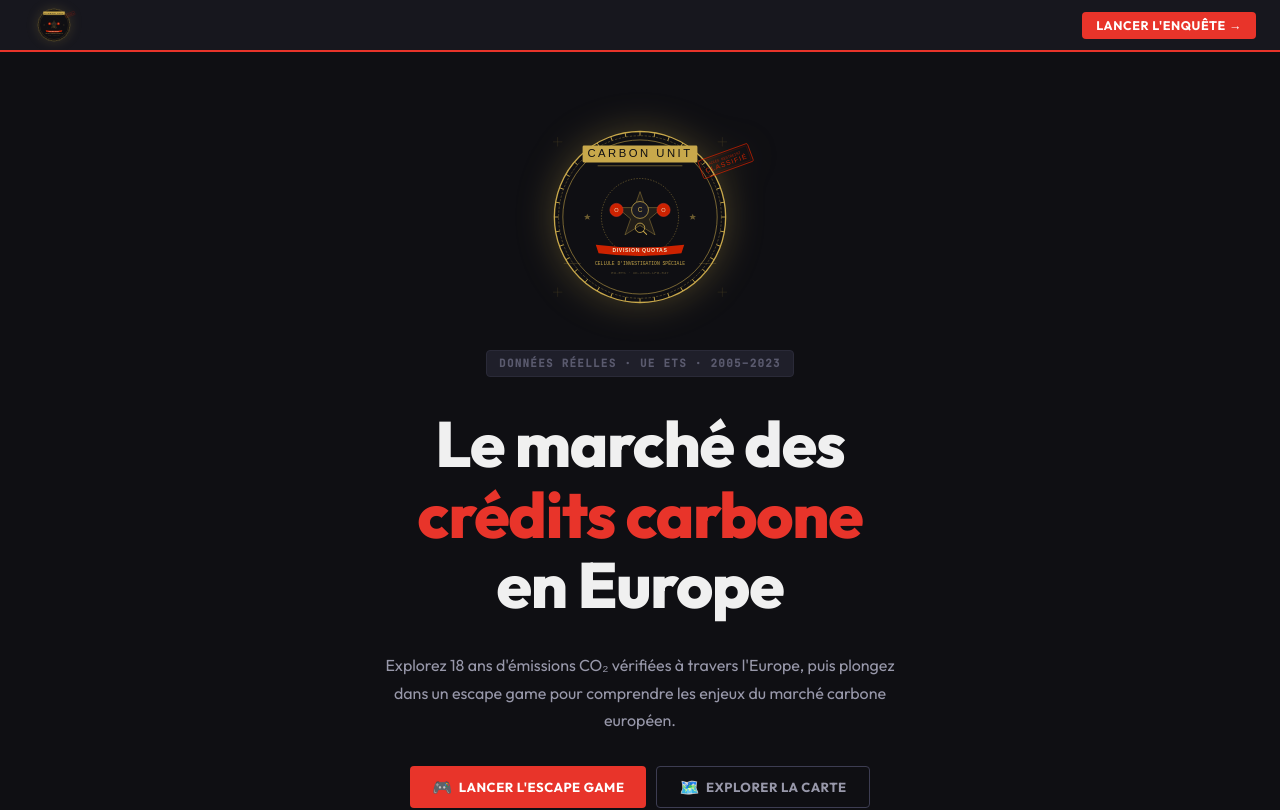
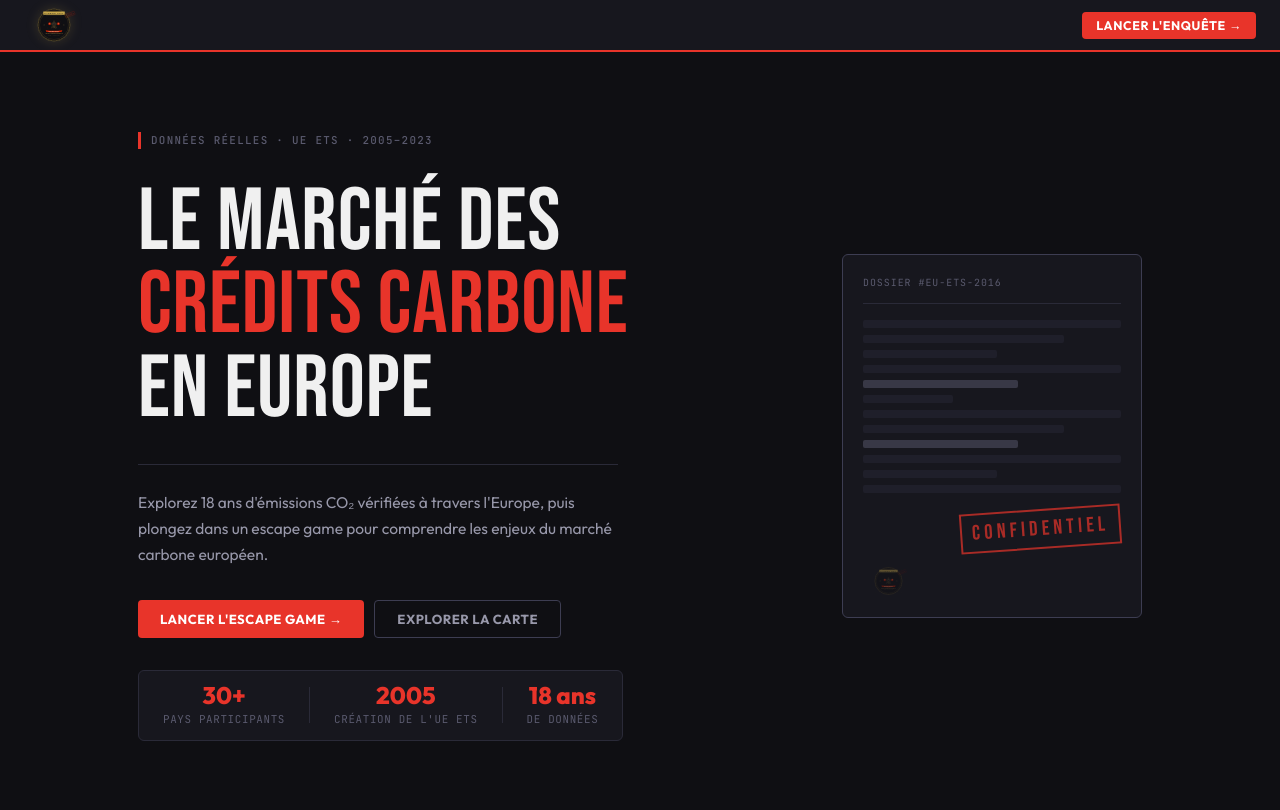
Before and after one commit to TheauLefranc/EscapeGameEcologie, a React (Vite) app: page / in a window 1280 px wide. Shown: the top 810 px of the page. Built offline with nearby package versions, Linux system fonts and the light colour scheme; no server answers.

Commit message:
fix: refactorisation code accueil, fix de bug

```diff
--- a/src/App.css
+++ b/src/App.css
@@ -77,53 +77,55 @@
   filter: drop-shadow(0 0 6px rgba(200, 168, 75, 0.2));
 }
 
-/* ── Hero logo badge ── */
-.hero-logo-badge {
-  width: min(320px, 88vw);
-  filter: drop-shadow(0 0 18px rgba(200, 168, 75, 0.3));
+/* ── Hero inner (two-column) ── */
+.hero-inner {
+  flex: 1;
+  display: flex;
+  align-items: center;
+  gap: 4rem;
+  max-width: 1100px;
+  width: 100%;
+  margin: 0 auto;
+  padding: 5rem 3rem;
 }
 
-/* ── Hero content ── */
-.hero-content {
+.hero-left {
   flex: 1;
   display: flex;
   flex-direction: column;
-  align-items: center;
-  justify-content: center;
-  text-align: center;
-  padding: 4rem 2rem;
   gap: 2rem;
+  min-width: 0;
 }
 
 .hero-eyebrow {
   font-size: 0.68rem;
-  font-weight: 700;
+  font-weight: 500;
   letter-spacing: 0.12em;
   color: var(--text-muted);
   text-transform: uppercase;
-  background: var(--bg-elevated);
-  border: 1px solid var(--border);
-  padding: 4px 12px;
-  border-radius: var(--radius-sm);
-  display: inline-block;
+  border-left: 3px solid var(--accent);
+  padding-left: 10px;
   font-family: var(--font-mono);
 }
 
 .hero-title {
-  font-size: clamp(2.4rem, 6vw, 4rem);
-  font-weight: 800;
-  line-height: 1.1;
+  font-family: 'Bebas Neue', 'Oswald', sans-serif;
+  font-size: clamp(3.5rem, 7vw, 5.5rem);
+  font-weight: 400;
+  line-height: 0.95;
   color: var(--text-primary);
-  letter-spacing: -0.02em;
+  letter-spacing: 0.01em;
 }
 
 .hero-accent { color: var(--accent); }
 
 .hero-sub {
-  max-width: 520px;
+  max-width: 480px;
   color: var(--text-secondary);
   line-height: 1.7;
-  font-size: 1rem;
+  font-size: 0.97rem;
+  border-top: 1px solid var(--border);
+  padding-top: 1.5rem;
 }
 
 /* ── CTA buttons ── */
@@ -131,7 +133,78 @@
   display: flex;
   gap: 10px;
   flex-wrap: wrap;
-  justify-content: center;
+}
+
+/* ── Right decoration ── */
+.hero-deco {
+  flex-shrink: 0;
+  width: 300px;
+  background: var(--bg-surface);
+  border: 1px solid var(--border-strong);
+  border-radius: var(--radius-md);
+  padding: 1.25rem;
+  display: flex;
+  flex-direction: column;
+  gap: 1rem;
+  position: relative;
+  overflow: hidden;
+}
+
+.deco-tag {
+  font-family: var(--font-mono);
+  font-size: 0.62rem;
+  letter-spacing: 0.1em;
+  color: var(--text-muted);
+  text-transform: uppercase;
+  border-bottom: 1px solid var(--border);
+  padding-bottom: 0.75rem;
+}
+
+.deco-lines {
+  display: flex;
+  flex-direction: column;
+  gap: 7px;
+}
+
+.deco-line {
+  height: 8px;
+  border-radius: 2px;
+  background: var(--bg-elevated);
+}
+.deco-line--full  { width: 100%; }
+.deco-line--3q    { width: 78%; }
+.deco-line--half  { width: 52%; }
+.deco-line--2q    { width: 35%; }
+.deco-line--redacted {
+  width: 60%;
+  background: var(--text-muted);
+  opacity: 0.5;
+}
+
+.deco-stamp {
+  font-family: 'Bebas Neue', sans-serif;
+  font-size: 1.3rem;
+  letter-spacing: 0.2em;
+  color: var(--accent);
+  border: 2px solid var(--accent);
+  display: inline-block;
+  padding: 2px 10px;
+  opacity: 0.7;
+  transform: rotate(-4deg);
+  align-self: flex-end;
+}
+
+.deco-logo {
+  height: 32px;
+  width: auto;
+  opacity: 0.4;
+  align-self: flex-start;
+  margin-top: auto;
+}
+
+@media (max-width: 768px) {
+  .hero-deco { display: none; }
+  .hero-inner { padding: 3rem 1.5rem; }
 }
 
 .cta-primary {
@@ -192,10 +265,11 @@
   border: 1px solid var(--border);
   border-radius: var(--radius-md);
   overflow: hidden;
+  align-self: flex-start;
 }
 
 .hero-stat {
-  padding: 14px 28px;
+  padding: 12px 24px;
   text-align: center;
 }
 
--- a/src/App.jsx
+++ b/src/App.jsx
@@ -68,8 +68,8 @@ function App() {
           </button>
         </nav>
 
-        <div className="hero-content">
-          <img src={carbonLogo} className="hero-logo-badge" alt="Carbon Unit — Division Quotas" />
+        <div className="hero-inner">
+          <div className="hero-left">
             <div className="hero-eyebrow">Données réelles · UE ETS · 2005–2023</div>
 
             <h1 className="hero-title">
@@ -86,11 +86,9 @@ function App() {
 
             <div className="hero-ctas">
               <button className="cta-primary" onClick={() => setView('game')}>
-              <span className="cta-icon">🎮</span>
-              Lancer l'Escape Game
+                Lancer l'Escape Game →
               </button>
               <button className="cta-secondary" onClick={scrollToMap}>
-              <span className="cta-icon">🗺️</span>
                 Explorer la carte
               </button>
             </div>
@@ -113,7 +111,28 @@ function App() {
             </div>
           </div>
 
-        <div className="hero-scroll-hint" onClick={scrollToMap}>
+          <div className="hero-deco" aria-hidden="true">
+            <div className="deco-tag">DOSSIER #EU-ETS-2016</div>
+            <div className="deco-lines">
+              <div className="deco-line deco-line--full" />
+              <div className="deco-line deco-line--3q" />
+              <div className="deco-line deco-line--half" />
+              <div className="deco-line deco-line--full" />
+              <div className="deco-line deco-line--redacted" />
+              <div className="deco-line deco-line--2q" />
+              <div className="deco-line deco-line--full" />
+              <div className="deco-line deco-line--3q" />
+              <div className="deco-line deco-line--redacted" />
+              <div className="deco-line deco-line--full" />
+              <div className="deco-line deco-line--half" />
+              <div className="deco-line deco-line--full" />
+            </div>
+            <div className="deco-stamp">CONFIDENTIEL</div>
+            <img src={carbonLogo} className="deco-logo" alt="" />
+          </div>
+        </div>
+
+        <div className="hero-scroll-hint" onClick={scrollToMap} style={{ alignSelf: 'center' }}>
           <span>Voir la carte</span>
           <span className="hero-scroll-arrow">↓</span>
         </div>
--- a/src/components/DocumentViewer.jsx
+++ b/src/components/DocumentViewer.jsx
@@ -318,7 +318,7 @@ const DOC_CONTENT = {
           <p>Consultez la vue Street View de l'usine telle qu'elle était en 2011 pour observer la façade et ses inscriptions.</p>
           <p style={{ marginTop: "0.75rem" }}>
             <a
-              href="https://www.google.com/maps/@47.787667,4.069611,3a,75y,90t/data=!3m6!1e1!3m4!1s0x0:0x0!2e0!7i13312!8i6656"
+              href="https://www.google.com/maps/@47.787667,4.069611,17z"
               target="_blank"
               rel="noopener noreferrer"
               style={{ color: "#34d399", textDecoration: "underline", fontSize: "0.9rem" }}
--- a/src/components/EscapeGame.css
+++ b/src/components/EscapeGame.css
@@ -58,53 +58,100 @@
 /* ── Intro screen ── */
 
 .eg-intro {
-  max-width: 640px;
+  flex: 1;
+  display: flex;
+  align-items: center;
+  justify-content: center;
+  padding: 40px 20px;
   width: 100%;
-  padding: 48px 20px 64px;
+}
+
+.eg-dossier {
+  width: 100%;
+  max-width: 600px;
+  background: var(--bg-surface);
+  border: 1px solid var(--border-strong);
+  border-radius: var(--radius-md);
+  overflow: hidden;
   display: flex;
   flex-direction: column;
-  align-items: center;
-  text-align: center;
-  gap: 24px;
 }
 
-.eg-badge {
-  font-size: 0.65rem;
+.eg-dossier-stripe {
+  height: 4px;
+  background: var(--accent);
+  width: 100%;
+}
+
+.eg-dossier-header {
+  display: flex;
+  justify-content: space-between;
+  align-items: center;
+  padding: 12px 24px;
+  border-bottom: 1px solid var(--border);
+  background: var(--bg-elevated);
+}
+
+.eg-dossier-ref {
+  font-family: var(--font-mono);
+  font-size: 0.62rem;
+  letter-spacing: 0.08em;
+  color: var(--text-muted);
+  text-transform: uppercase;
+}
+
+.eg-dossier-classif {
+  font-family: var(--font-mono);
+  font-size: 0.62rem;
   font-weight: 700;
-  letter-spacing: 0.14em;
-  color: var(--accent-soft);
+  letter-spacing: 0.12em;
+  color: var(--accent);
+  text-transform: uppercase;
   border: 1px solid var(--accent);
-  padding: 4px 12px;
-  border-radius: var(--radius-sm);
-  background: var(--accent-muted);
-  text-transform: uppercase;
-  font-family: var(--font-mono);
+  padding: 2px 8px;
+  border-radius: 2px;
+}
+
+.eg-dossier-body {
+  padding: 24px;
+  display: flex;
+  flex-direction: column;
+  gap: 16px;
+}
+
+.eg-dossier-footer {
+  padding: 20px 24px;
+  border-top: 1px solid var(--border);
+  display: flex;
+  flex-direction: column;
+  align-items: flex-start;
+  gap: 12px;
+  background: var(--bg-elevated);
 }
 
 .eg-title {
-  font-size: clamp(2rem, 6vw, 3.2rem);
-  font-weight: 800;
-  line-height: 1.1;
+  font-family: 'Bebas Neue', 'Oswald', sans-serif;
+  font-size: clamp(2.8rem, 7vw, 4rem);
+  font-weight: 400;
+  line-height: 0.95;
   color: var(--text-primary);
+  letter-spacing: 0.02em;
+  padding: 20px 24px 0;
   margin: 0;
 }
 
 .eg-title-small {
-  font-size: 0.4em;
-  font-weight: 600;
-  letter-spacing: 0.16em;
+  font-family: var(--font-mono);
+  font-size: 0.7rem;
+  font-weight: 400;
+  letter-spacing: 0.18em;
   color: var(--text-muted);
   text-transform: uppercase;
   display: block;
   margin-bottom: 4px;
 }
 
-.eg-divider {
-  width: 48px;
-  height: 3px;
-  background: var(--accent);
-  border-radius: 2px;
-}
+.eg-divider { display: none; }
 
 .eg-briefing {
   background: var(--bg-surface);
--- a/src/components/EscapeGame.jsx
+++ b/src/components/EscapeGame.jsx
@@ -111,13 +111,19 @@ export default function EscapeGame({ onBack }) {
           <button className="eg-back-btn" onClick={onBack}>← Retour à la carte</button>
         </div>
         <div className="eg-intro">
-          <div className="eg-badge">MISSION ACCOMPLIE</div>
+          <div className="eg-dossier">
+            <div className="eg-dossier-stripe" />
+            <div className="eg-dossier-header">
+              <span className="eg-dossier-ref">REF. EU-ETS / 2016-11 / FR</span>
+              <span className="eg-dossier-classif">MISSION ACCOMPLIE</span>
+            </div>
+
             <h1 className="eg-title">
               <span className="eg-title-small">Enquête terminée</span>
-            <br />
               Dossier clos
             </h1>
-          <div className="eg-divider" />
+
+            <div className="eg-dossier-body">
               <div className="eg-briefing">
                 <div className="eg-briefing-label">📋 CONCLUSION</div>
                 <p>
@@ -132,7 +138,8 @@ export default function EscapeGame({ onBack }) {
                   d'une bombe !
                 </p>
               </div>
-          <div className="eg-briefing" style={{ marginTop: "1rem" }}>
+
+              <div className="eg-briefing">
                 <div className="eg-briefing-label">📰 L'HISTOIRE VRAIE</div>
                 <p>
                   Cette enquête s'inspire d'une affaire réelle. Pour en savoir plus sur la fraude
@@ -147,10 +154,15 @@ export default function EscapeGame({ onBack }) {
                   Cash Investigation — Quotas carbone : un business en béton pour Lafarge →
                 </a>
               </div>
+            </div>
+
+            <div className="eg-dossier-footer">
               <button className="eg-start-btn" onClick={() => { dispatch({ type: "RESET" }); setPhase("intro"); }}>
-            <span>Rejouer depuis le début</span>
+                Rejouer depuis le début
                 <span className="eg-arrow">↺</span>
               </button>
+            </div>
+          </div>
         </div>
       </div>
     );
@@ -176,16 +188,20 @@ export default function EscapeGame({ onBack }) {
       </div>
 
       <div className="eg-intro">
-        <div className="eg-badge">MISSION CONFIDENTIELLE</div>
+
+        <div className="eg-dossier">
+          <div className="eg-dossier-stripe" />
+          <div className="eg-dossier-header">
+            <span className="eg-dossier-ref">REF. EU-ETS / 2016-11 / FR</span>
+            <span className="eg-dossier-classif">MISSION CONFIDENTIELLE</span>
+          </div>
 
           <h1 className="eg-title">
             <span className="eg-title-small">Opération</span>
-          <br />
             Escape les quotas
           </h1>
 
-        <div className="eg-divider" />
-
+          <div className="eg-dossier-body">
             <div className="eg-briefing">
               <div className="eg-briefing-label">📋 BRIEFING</div>
               <p>
@@ -208,15 +224,17 @@ export default function EscapeGame({ onBack }) {
                 <li><span className="eg-check">○</span> Obtenir le code d'accès et clore le dossier</li>
               </ul>
             </div>
+          </div>
 
+          <div className="eg-dossier-footer">
             <button className="eg-start-btn" onClick={() => setPhase("hub")}>
-          <span>Commencer l'enquête</span>
+              Commencer l'enquête
               <span className="eg-arrow">→</span>
             </button>
+            <p className="eg-warning">⚠ Ce jeu utilise des données réelles sur les émissions européennes</p>
+          </div>
+        </div>
 
-        <p className="eg-warning">
-          ⚠ Ce jeu utilise des données réelles sur les émissions européennes
-        </p>
       </div>
     </div>
   );
--- a/src/components/Puzzle4.jsx
+++ b/src/components/Puzzle4.jsx
@@ -68,7 +68,7 @@ export default function Puzzle4({ gameState, onBack, onSolve }) {
                 <p>Observez attentivement la façade de l'usine telle qu'elle était en 2011. Les inscriptions visibles sur le bâtiment contiennent un indice essentiel pour trouver le code d'accès.</p>
                 <p style={{ marginTop: "0.75rem" }}>
                   <a
-                    href="https://www.google.com/maps/@47.787667,4.069611,3a,75y,90t/data=!3m6!1e1!3m4!1s0x0:0x0!2e0!7i13312!8i6656"
+                    href="https://www.google.com/maps/@47.787667,4.069611,17z"
                     target="_blank"
                     rel="noopener noreferrer"
                     style={{ color: "#34d399", textDecoration: "underline" }}
--- a/src/components/PuzzleCoffre.jsx
+++ b/src/components/PuzzleCoffre.jsx
@@ -4,7 +4,7 @@ import EuropeMap from "./EuropeMap";
 import "./puzzle-shared.css";
 import "./PuzzleCoffre.css";
 
-const CORRECT_ANSWER = "161";
+const CORRECT_ANSWER = "250";
 
 const ISO_TABLE = [
   { pays: "Allemagne",       code: "276" },
```
Lines whose indentation alone changed are shown as unchanged.
